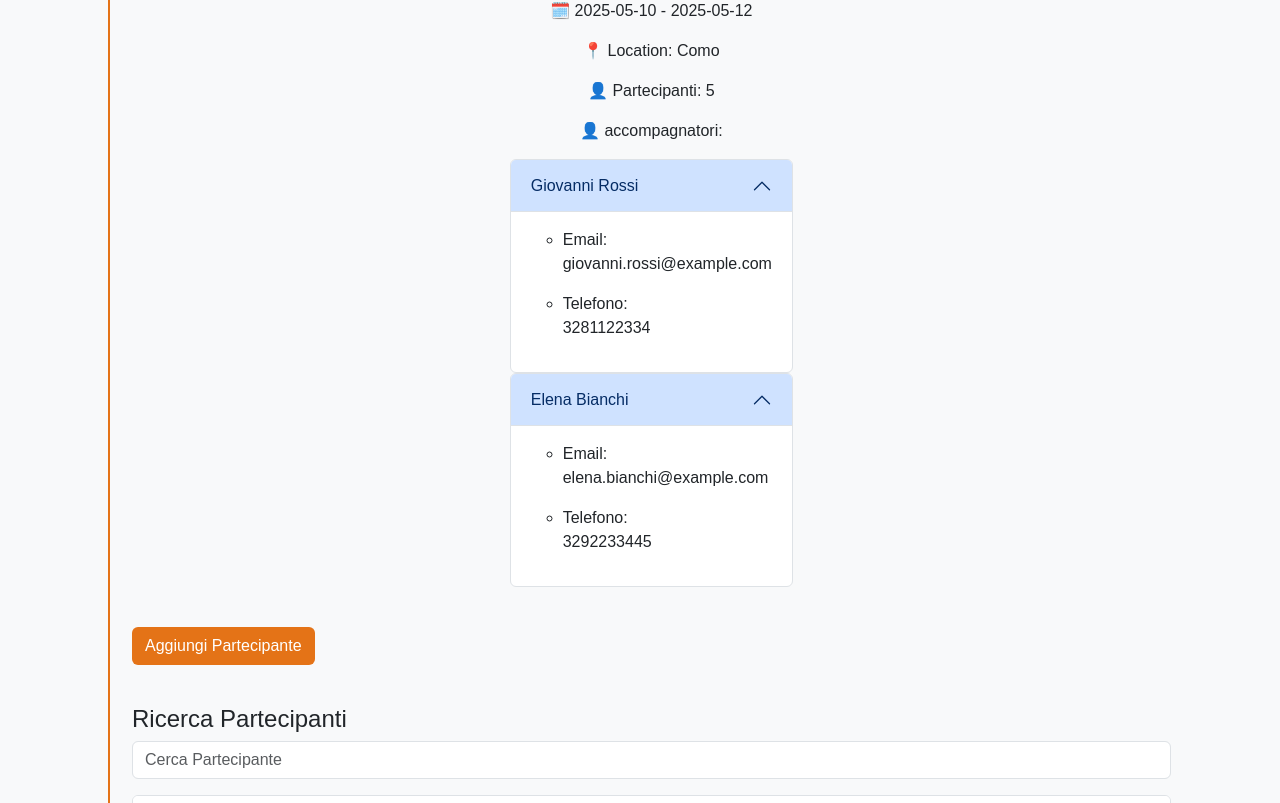
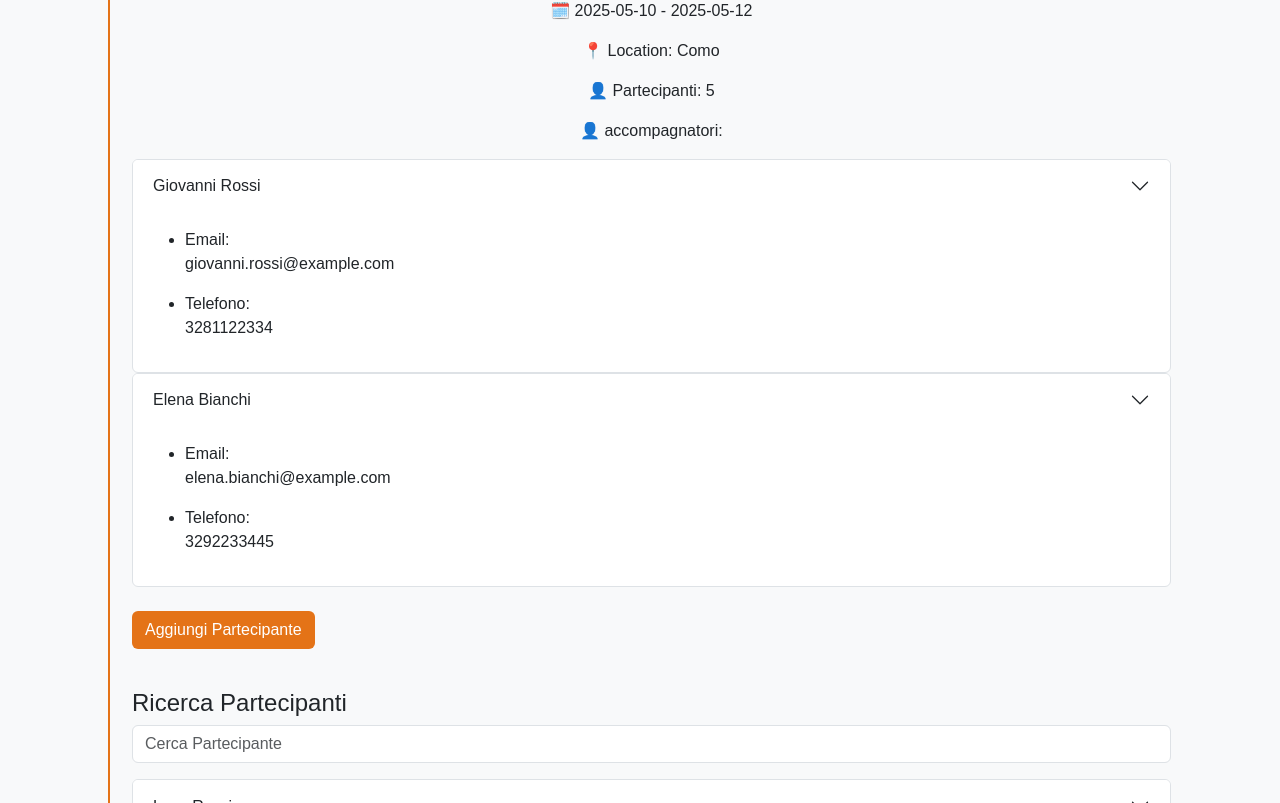
Before and after one commit to mattiacoli/BooRoad, a React (Vite) app: page /1/trip in a window 1280 px wide. Shown: the part 730-1533 px from the top of the page. Built offline with nearby package versions, Linux system fonts and the light colour scheme.

Commit message:
Refactor Companions component and update Trip page to use new accordion structure for displaying accompanying users

```diff
--- a/src/components/Companions.jsx
+++ b/src/components/Companions.jsx
@@ -1,15 +1,21 @@
 export default function Companions({ nome, cognome, email, telefono, id }) {
     return (
         <>
-            <div class="accordion">
-                <div class="accordion-item">
-                    <h2 class="accordion-header">
-                        <button class="accordion-button" type="button" data-bs-toggle="collapse" data-bs-target={`#coll-${id}`} aria-expanded="true">
+
+            <div className="accordion-item">
+                <h2 className="accordion-header">
+                    <button className="accordion-button collapsed"
+                        type="button"
+                        data-bs-toggle="collapse"
+                        data-bs-target={`#comp-${id}`}>
                         {nome} {cognome}
                     </button>
                 </h2>
-                    <div id={`coll-${id}`} class="accordion-collapse collapse show" data-bs-parent={`#coll-${id}`}>
-                        <div class="accordion-body">
+                <div
+                    id={`comp-${id}`}
+                    className="accordion-collapse collapse show" data-bs-parent="#compAccordion"
+                >
+                    <div className="accordion-body">
                         <ul>
                             <li>
                                 <span>Email:</span>
@@ -23,7 +29,7 @@ export default function Companions({ nome, cognome, email, telefono, id }) {
                     </div>
                 </div>
             </div>
-            </div >
+
 
         </>
     )
--- a/src/pages/Trip.jsx
+++ b/src/pages/Trip.jsx
@@ -204,20 +204,20 @@ export default function Trip() {
         <p>📍 Location: {tripName.città}</p>
         <p>👤 Partecipanti: {tripName.partecipanti.length}</p>
         <p>👤 accompagnatori: </p>
-        <div className="accompagnatori">
-          <ul className="list-unstyled">
-            {tripName.accompagnatori.map(item => (
-              <>
+        <div className="container w-100">
+          {tripName.accompagnatori.map(item => (
+            <>
+              <div className="accordion" id="compAccordion">
                 <Companions
-                  id={item.id}
+                  id={`comp-${item.id}`}
                   nome={item.nome}
                   cognome={item.cognome}
                   email={item.email}
                   telefono={item.telefono}
                 />
-              </>
-            ))}
-          </ul>
+              </div>
+            </>
+          ))}
         </div>
       </div>
 
```
Lines whose indentation alone changed are shown as unchanged.
